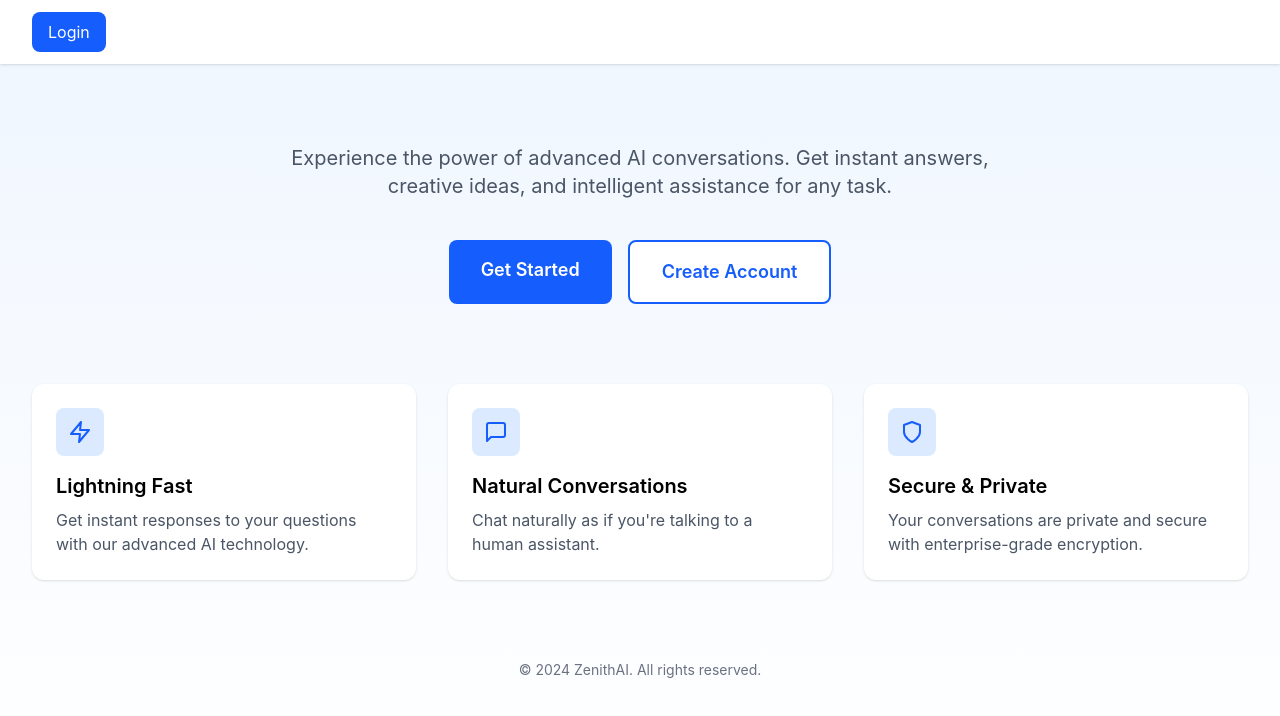
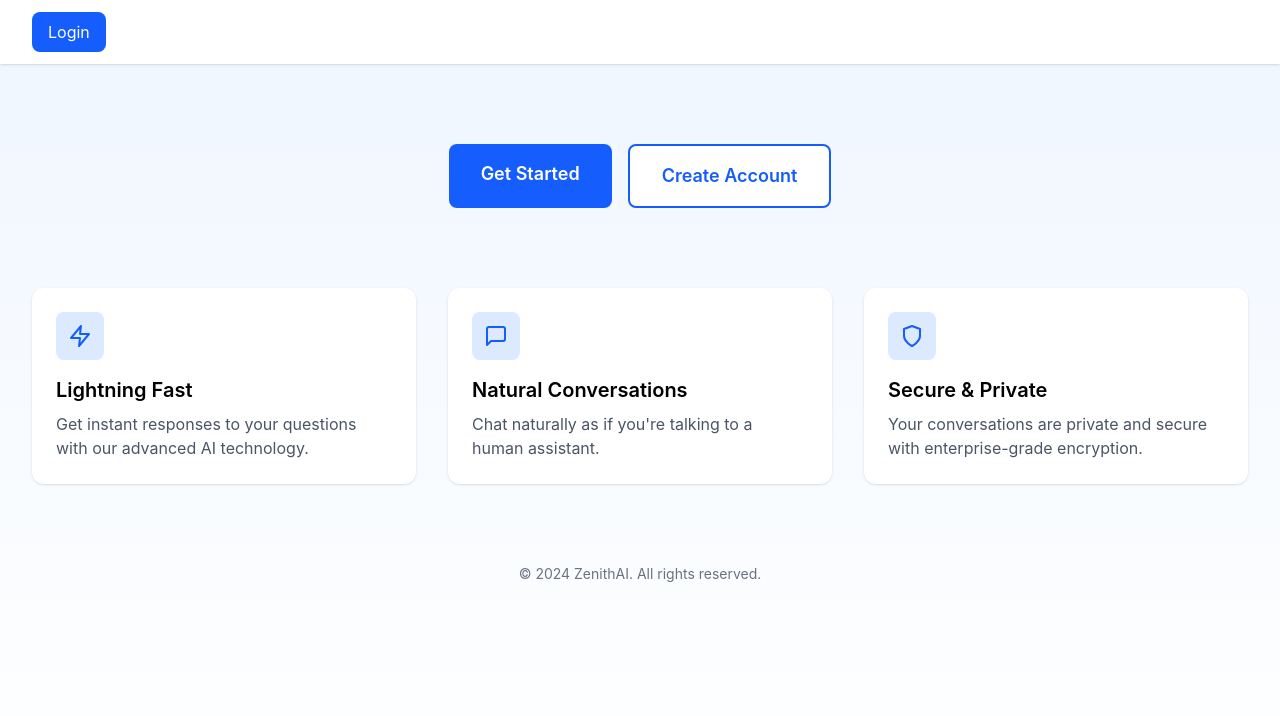
Before and after one commit to DavFilsDev/zenithAI_react-typescript-frontend, a React (Vite) app: page / in a window 1280 px wide. Shown: the top 716 px of the page. Built offline with nearby package versions, Linux system fonts and the light colour scheme; no server answers.

Commit message:
refactor(home-page): remove main sub-heading prototype for the content

```diff
--- a/src/pages/Home.tsx
+++ b/src/pages/Home.tsx
@@ -40,11 +40,6 @@ export const Home = () => {
         <div className="text-center">
 
 
-          {/* Subheading */}
-          <p className="text-xl text-gray-600 mb-10 max-w-3xl mx-auto">
-            Experience the power of advanced AI conversations. Get instant answers,
-            creative ideas, and intelligent assistance for any task.
-          </p>
 
           {/* CTA Buttons */}
           <div className="flex flex-col sm:flex-row gap-4 justify-center">
```
